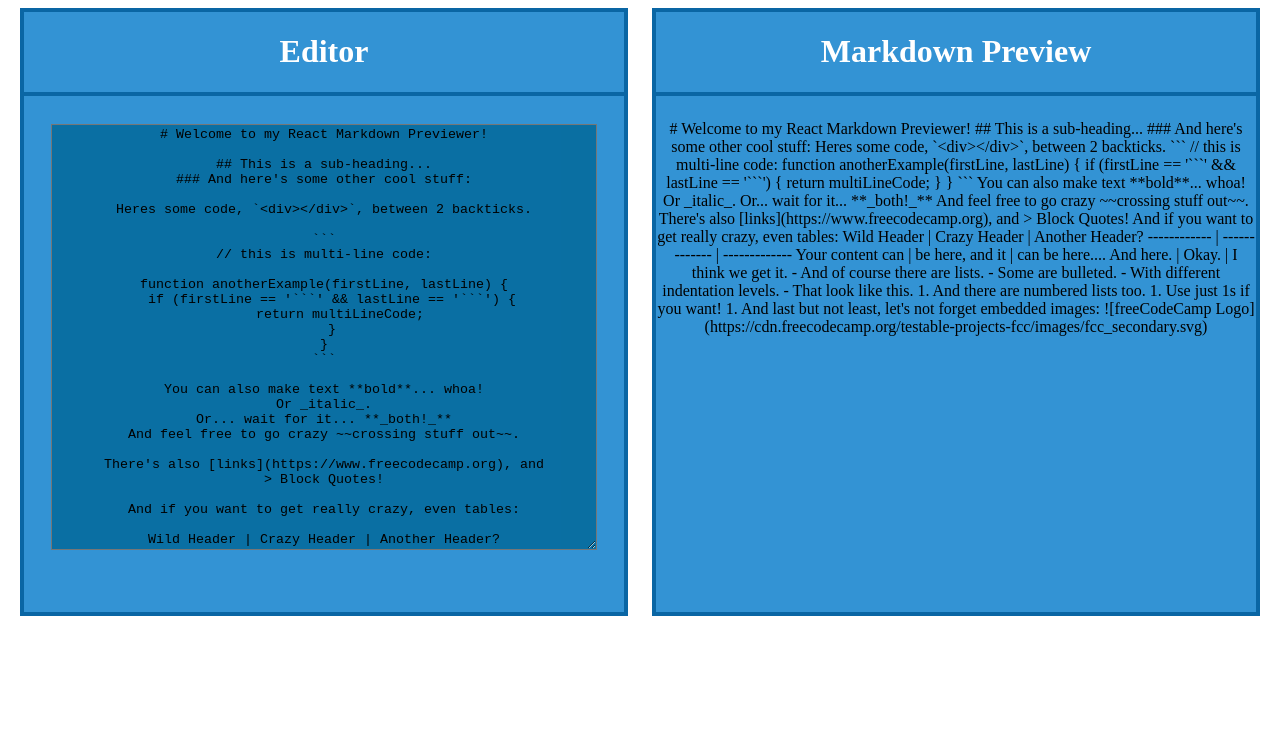
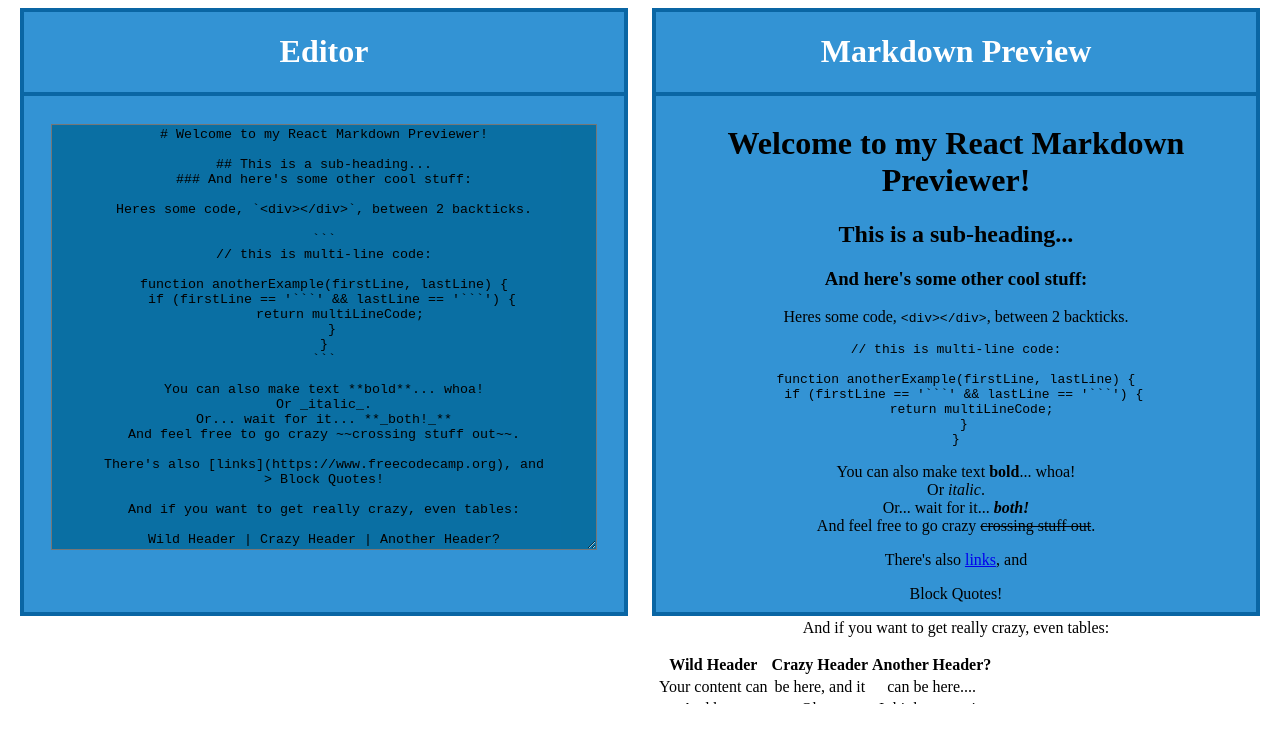
Before and after one commit to Ryan-Sherry/FCC-markdown-viewer, a React (Create React App) app: page / in a window 1280 px wide. Shown: the top 742 px of the page. Built offline with nearby package versions, Linux system fonts and the light colour scheme.

Commit message:
Rendering markdown
Need to style markdown

```diff
--- a/src/App.css
+++ b/src/App.css
@@ -40,3 +40,14 @@ hr {
   background-color: rgba(0, 103, 151, 0.801);
   text-align: center;
 }
+
+#preview {
+  display:flex;
+  overflow: auto;
+}
+
+#previewText {
+  height: 100%;
+  width:100%;
+
+}
--- a/src/App.js
+++ b/src/App.js
@@ -1,5 +1,10 @@
 import './App.css';
 import React from 'react';
+import { marked } from 'marked';
+
+marked.setOptions({
+  breaks: true,
+});
 
 class App extends React.Component {
   constructor(props) {
@@ -45,7 +50,7 @@ const Editor = (props) => {
 }
 
 const Preview = (props) => {
-
+  const toMarkDown = props.value;
   return (
     <div className='box'>
       <div className='heading'>
@@ -53,7 +58,7 @@ const Preview = (props) => {
       </div>
       <hr></hr>
       <div id='preview' className='mainText'>
-        <p>{props.value}</p>
+        <div id='previewText' dangerouslySetInnerHTML={{ __html: marked.parse(toMarkDown)}}></div>
       </div>
     </div>
   )
```
